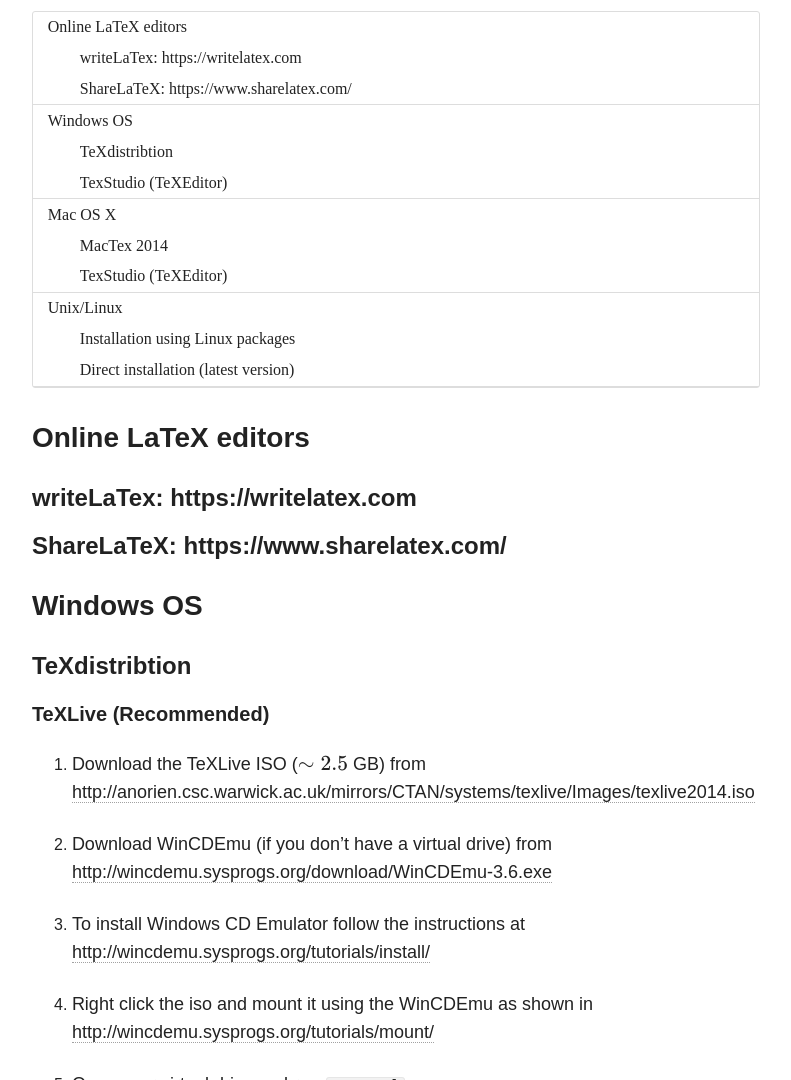
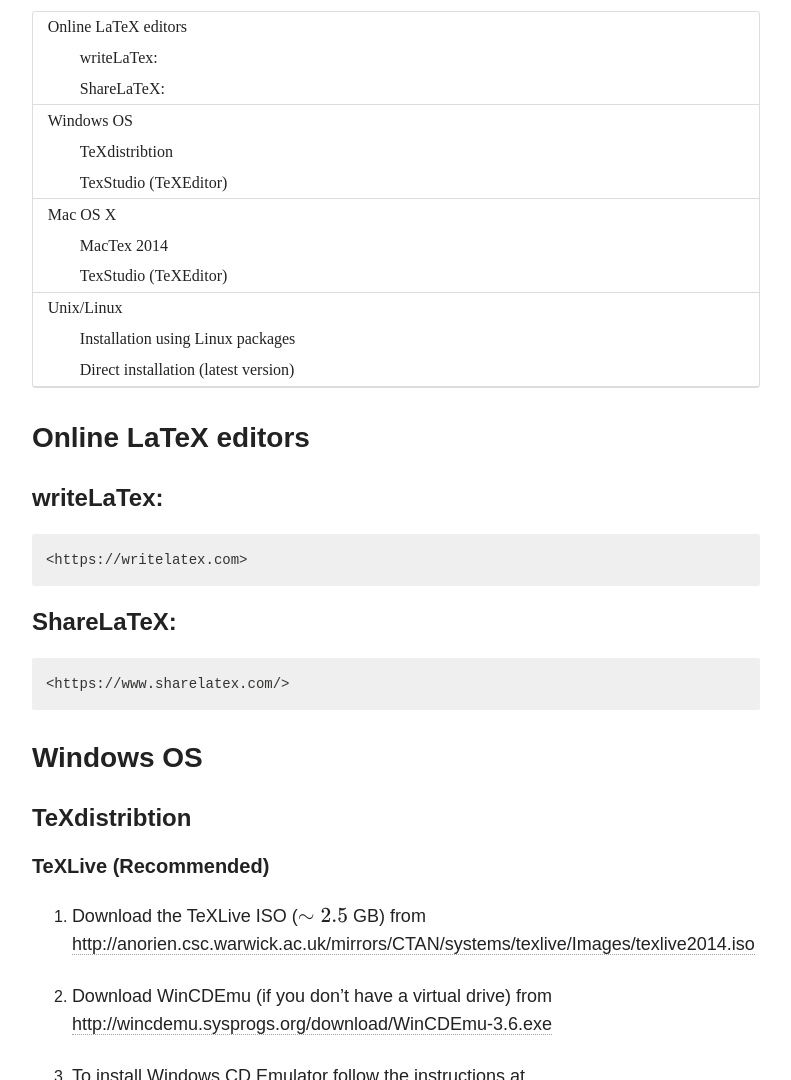
Before and after one commit to kks32-courses/latex, a Jekyll site: the page built from latex-setup/index.md, in a window 1280 px wide and 1400 px high. Shown: the part 320-1400 px from the top of the window, without its empty margins (244-1035 px from the left). Built offline with Jekyll 4.4.1, drawn with Linux system fonts in a browser that asks for light colours; nearby versions of some CDN libraries; formulas are drawn with MathJax 3; part of the change alters nothing that is shown.

Commit message:
Update to LaTeX Editors

```diff
--- a/latex-setup/index.md
+++ b/latex-setup/index.md
@@ -10,9 +10,13 @@ modified: 2014-11-09T15:14:14
 
 # Online LaTeX editors
 
-## writeLaTex: <https://writelatex.com>
+## writeLaTex:
 
-## ShareLaTeX: <https://www.sharelatex.com/>
+	<https://writelatex.com>
+
+## ShareLaTeX:
+
+	<https://www.sharelatex.com/>
 
 # Windows OS
 
```
